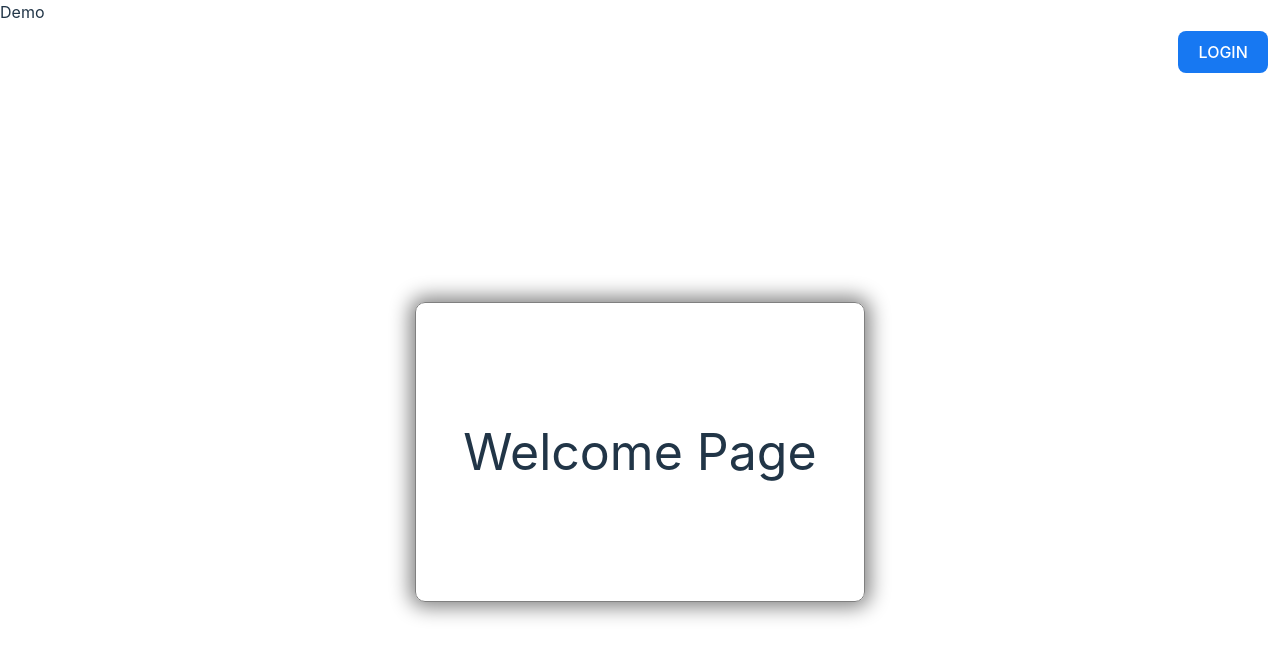
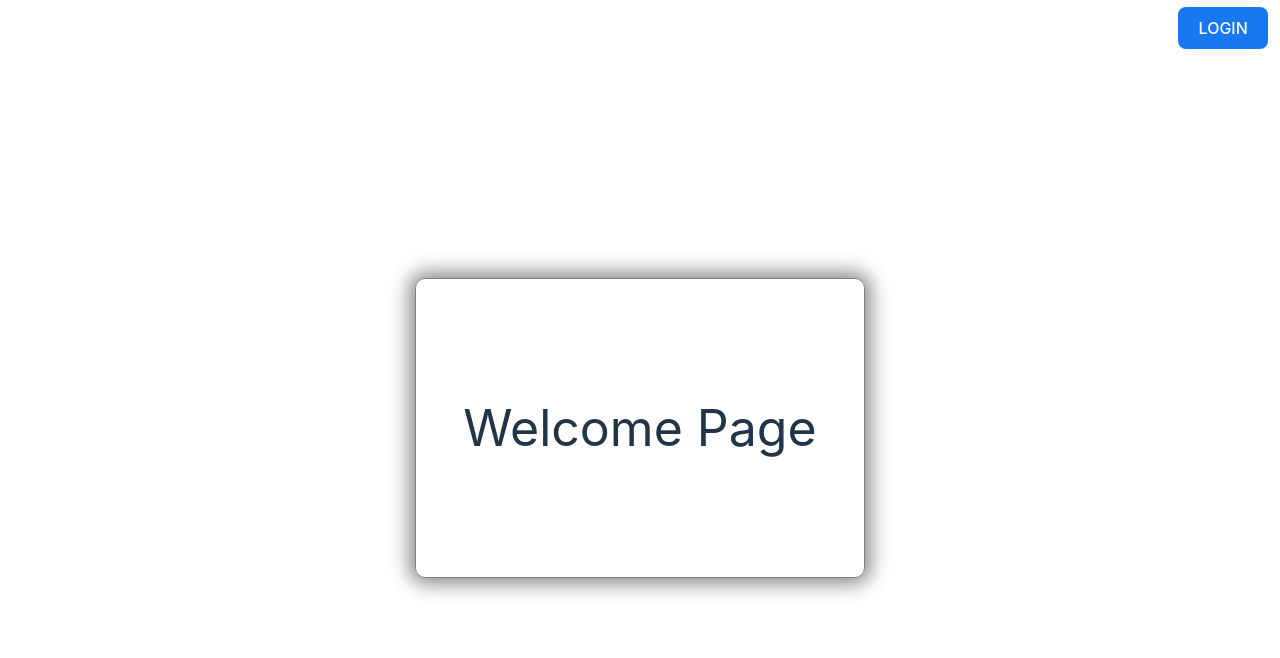
Before and after one commit to NimitEvolution/react-vite-githubio, a React (Vite) app: page / in a window 1280 px wide. Shown: the top 658 px of the page. Built offline with nearby package versions, Linux system fonts and the light colour scheme.

Commit message:
app.js route file

```diff
--- a/src/App.tsx
+++ b/src/App.tsx
@@ -6,10 +6,8 @@ import { Login } from "./ROUTES/LOGINPAGE/Login";
 import { Table } from "./ROUTES/TABLE/Table";
 
 function App() {
-  console.log("App 9");
   return (
     <>
-      Demo
       <BrowserRouter>
         <Routes>
           <Route path="/" element={<WelcomePage />} />
```
